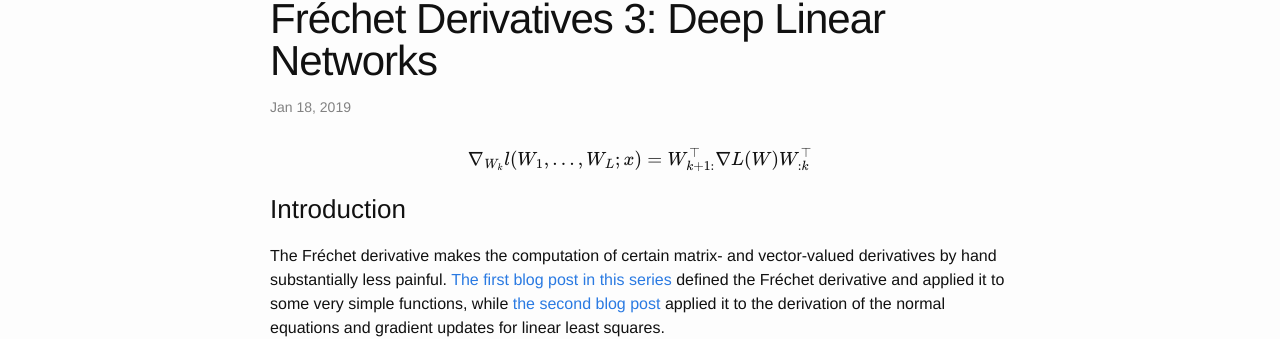
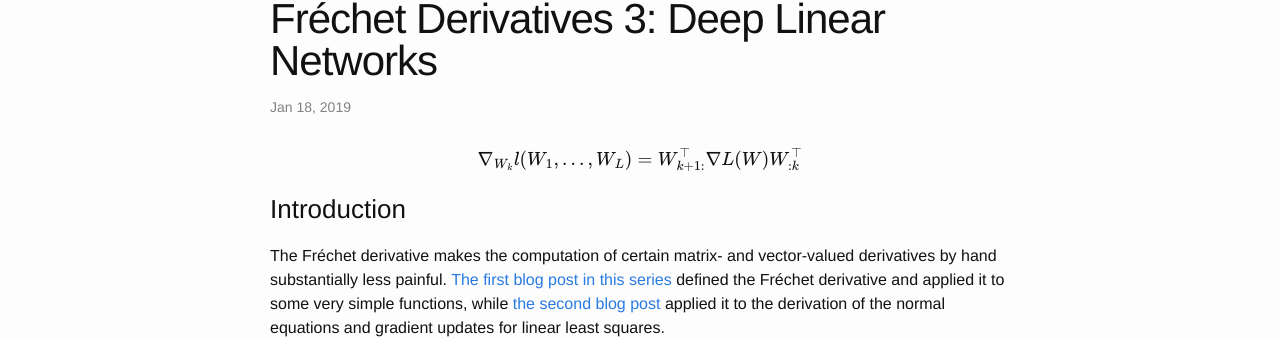
Before and after one commit to charlesfrye/charlesfrye.github.io, a Jekyll site: the page built from _posts/2019-01-18-frechet-linear-network.markdown, in a window 1280 px wide and 900 px high. Shown: the part 94-433 px from the top of the window. Built offline with Jekyll 4.4.1, drawn with Linux system fonts in a browser that asks for light colours; formulas are drawn with MathJax 3; some of the changed text lies outside the part shown.

Commit message:
drops x from derivative

```diff
--- a/_posts/2019-01-18-frechet-linear-network.markdown
+++ b/_posts/2019-01-18-frechet-linear-network.markdown
@@ -6,7 +6,7 @@ category: math
 ---
 
 $$\begin{align}
-\nabla_{W_k} l(W_1, \dots, W_L; x) = W_{k+1:}^\top \nabla L(W) W_{:k}^\top
+\nabla_{W_k} l(W_1, \dots, W_L) = W_{k+1:}^\top \nabla L(W) W_{:k}^\top
 \end{align}$$
 {: style="text-align: center"}
 
@@ -183,7 +183,7 @@ $$
 and thus, pattern-matching to the definition of the derivative, we have that
 
 $$\begin{align}
-\nabla_{W_k} L(W_1, \dots, W_L; x) = W_{k+1:}^\top \nabla l(W) W_{:k}^\top
+\nabla_{W_k} L(W_1, \dots, W_L) = W_{k+1:}^\top \nabla l(W) W_{:k}^\top
 \end{align}$$
 {: style="text-align: center"}
 
```
